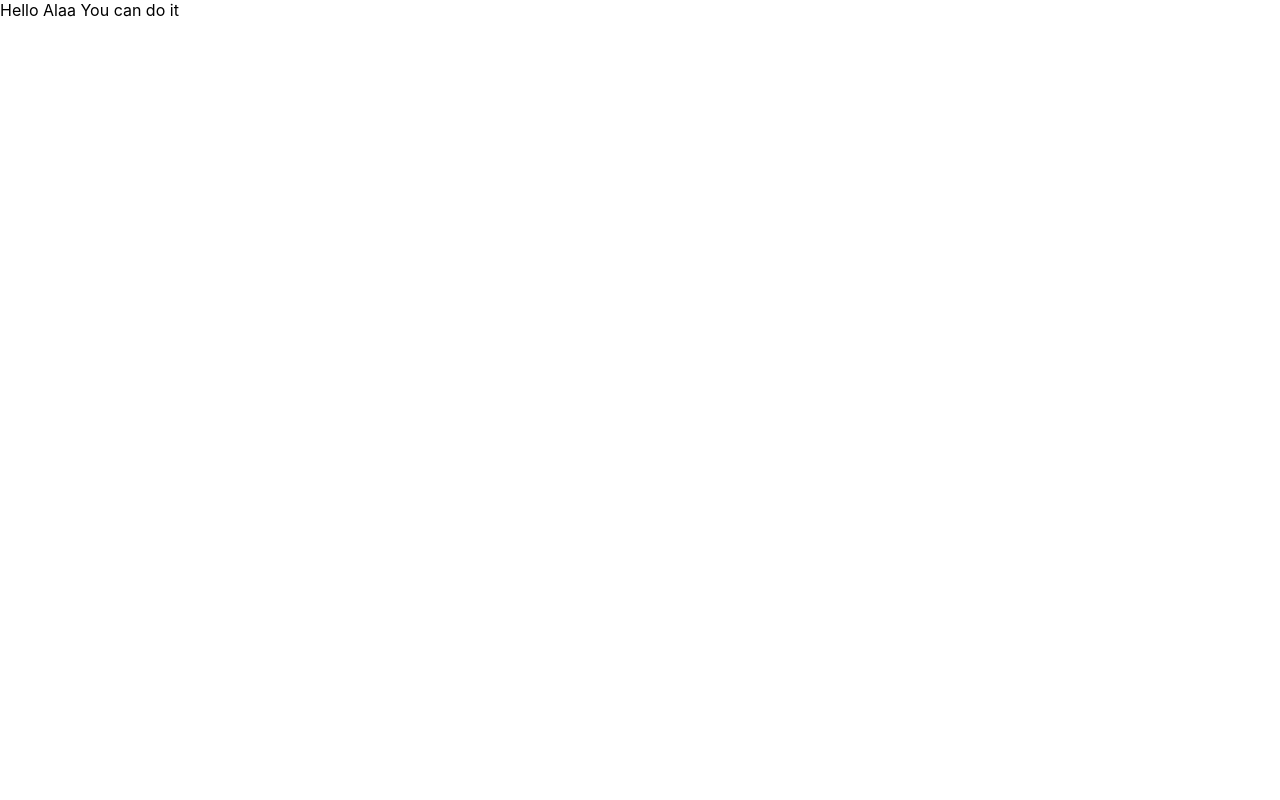
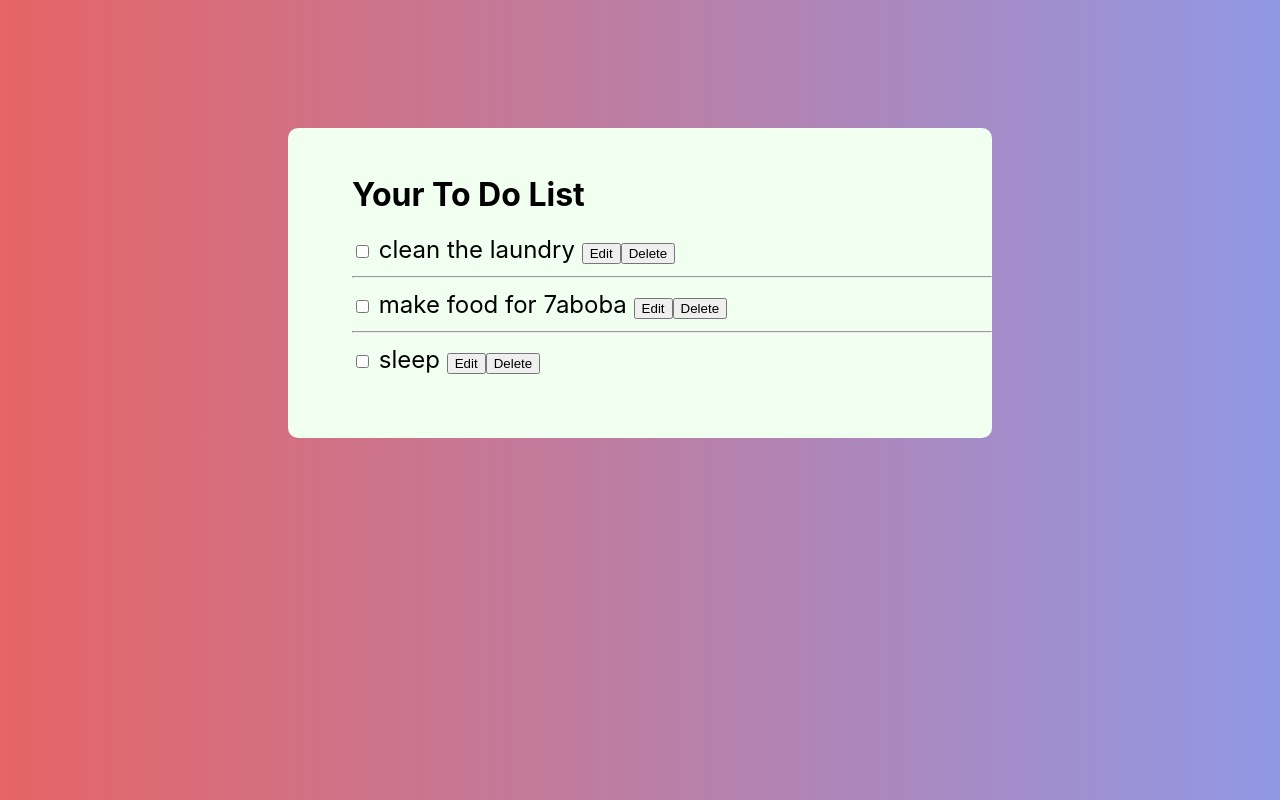
Before and after one commit to alaa-yahia/-to-do-with-react-hooks, a React (Create React App) app: page / in a window 1280 px wide. Built offline with nearby package versions, Linux system fonts and the light colour scheme.

Commit message:
handling change & style implemented

```diff
--- a/src/App.css
+++ b/src/App.css
@@ -1,38 +1,23 @@
-.App {
-  text-align: center;
+.app {
+  width: 50%;
+  margin: auto;
+  margin-top: 10%;
+  background-color: honeydew;
+  border-radius: 10px;
+  padding-left: 5%;
+  padding-top: 2%;
+  padding-bottom: 5%;
+
 }
 
-.App-logo {
-  height: 40vmin;
-  pointer-events: none;
+.item {
+  font-size: 1.5em;
 }
 
-@media (prefers-reduced-motion: no-preference) {
-  .App-logo {
-    animation: App-logo-spin infinite 20s linear;
-  }
+.checked {
+  text-decoration-line: line-through;
 }
 
-.App-header {
-  background-color: #282c34;
-  min-height: 100vh;
-  display: flex;
-  flex-direction: column;
-  align-items: center;
-  justify-content: center;
-  font-size: calc(10px + 2vmin);
-  color: white;
+.hidden{
+  display: none;
 }
-
-.App-link {
-  color: #61dafb;
-}
-
-@keyframes App-logo-spin {
-  from {
-    transform: rotate(0deg);
-  }
-  to {
-    transform: rotate(360deg);
-  }
-}
--- a/src/App.js
+++ b/src/App.js
@@ -1,10 +1,40 @@
-import React from 'react';
+import React, {useState} from "react";
+import ToDoList from "./Components/toDoList";
 import './App.css';
 
 function App() {
+  const [toDos, setToDos] = useState([
+    {todo: 'clean the laundry', checked: false},
+    {todo: 'make food for 7aboba', checked: false},
+    {todo: 'sleep', checked: false}
+  ]);
+
+  function sortItem(arr, itemIndex) {
+    if (arr[itemIndex].checked) {
+      const removed = arr.splice(itemIndex,1);
+      arr.splice(arr.length, 0, removed[0]);
+    }
+    return arr;
+  }
+
+  function handleChange (index) {
+    const newState = [...toDos];
+    newState[index].checked = !newState[index].checked;
+    sortItem(newState, index);
+    setToDos(newState);
+  }
+
   return (
-    <div>
-      Hello Alaa You can do it
+    <div className="app">
+      <h1>Your To Do List</h1>
+      {
+        toDos.map(
+        (item, index, arr) =>
+        <ToDoList item= {item} index={index} key={index} handleChange={handleChange}
+        length={arr.length}
+        />
+        )
+      }
     </div>
   );
 }
--- /dev/null
+++ b/src/Components/toDoList.js
@@ -0,0 +1,18 @@
+import React from "react";
+
+function ToDoList ({item , index, length, handleChange, handleEdit, handleDelete}) {
+    return (
+        <div className="item">
+            <input type="checkbox" checked={item.checked}
+            onChange= {() => handleChange(index)}
+            />
+            <span className={item.checked ? "checked": "unchecked"}> {item.todo} </span>
+            <button>Edit</button>
+            <button>Delete</button>
+            <hr className={index === length-1 ? "hidden": ""}/>
+        </div>
+
+    );
+}
+
+export default ToDoList;
--- a/src/index.css
+++ b/src/index.css
@@ -1,13 +1,10 @@
 body {
   margin: 0;
+  height: 100%;
   font-family: -apple-system, BlinkMacSystemFont, 'Segoe UI', 'Roboto', 'Oxygen',
     'Ubuntu', 'Cantarell', 'Fira Sans', 'Droid Sans', 'Helvetica Neue',
     sans-serif;
   -webkit-font-smoothing: antialiased;
   -moz-osx-font-smoothing: grayscale;
+  background: linear-gradient(0.25turn, #e66465,#9198e5);
 }
-
-code {
-  font-family: source-code-pro, Menlo, Monaco, Consolas, 'Courier New',
-    monospace;
-}
```
